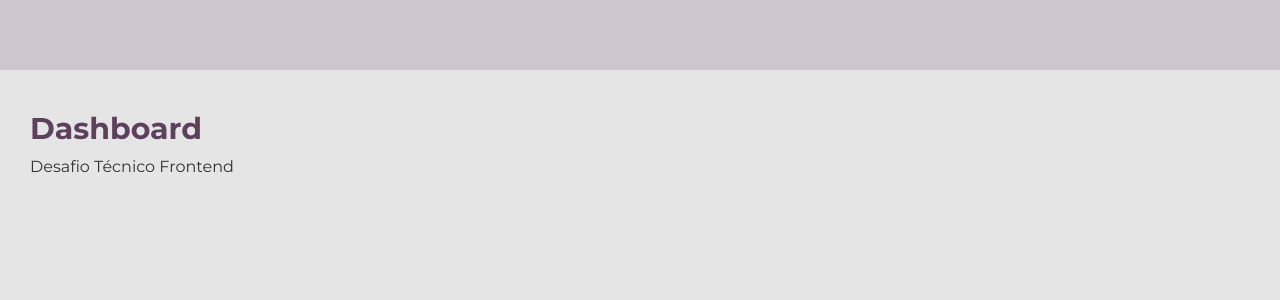
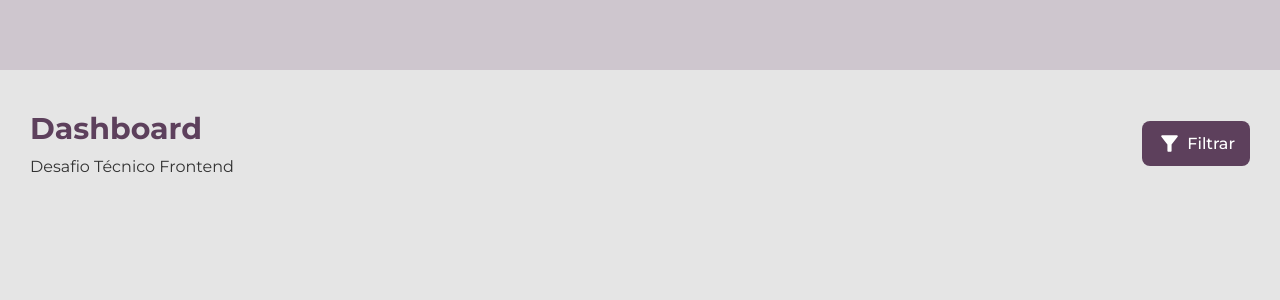
Before and after one commit to i-am-lucas-almeida/graphics-dashboard, a React (Create React App) app: page / in a window 1280 px wide. Shown: the top 300 px of the page. Built offline with nearby package versions, Linux system fonts and the light colour scheme.

Commit message:
Create filter button

```diff
--- /dev/null
+++ b/src/components/FilterButton.js
@@ -0,0 +1,23 @@
+import styles from "../styles/components/FilterButton.module.css";
+import iconFilter from "../assets/icon-filter.svg";
+
+const FilterButton = () => {
+
+    return (
+
+        <button className={styles.filter_button}>
+
+            <img
+                src={iconFilter}
+                alt="ícone de filtro"
+            />
+
+            <span>Filtrar</span>
+
+        </button>
+
+    );
+
+}
+
+export default FilterButton;
--- a/src/components/Header.js
+++ b/src/components/Header.js
@@ -1,4 +1,5 @@
 import styles from "../styles/components/Header.module.css";
+import FilterButton from "./FilterButton";
 
 const Header = () => {
 
@@ -18,6 +19,8 @@ const Header = () => {
 
                 </div>
 
+                <FilterButton/>
+
             </div>
 
         </header>
--- /dev/null
+++ b/src/styles/components/FilterButton.module.css
@@ -0,0 +1,26 @@
+@import "../variables.css";
+
+.filter_button{
+    background-color: var(--dark-purple);
+    display: flex;
+    place-items: center;
+    padding: 1rem 1.5rem;
+    color: var(--white);
+    font-size: inherit;
+    font-family: inherit;
+    font-weight: 500;
+    border: none;
+    border-radius: .8rem;
+    cursor: pointer;
+    transition: .3s ease;
+}
+
+.filter_button > img{
+    width: 3rem;
+    padding-right: .5rem;
+}
+
+.filter_button:hover{
+    transform: scale(1.02);
+    opacity: .95;
+}
```
Also changed, not shown: src/assets/icon-filter.svg (added).
